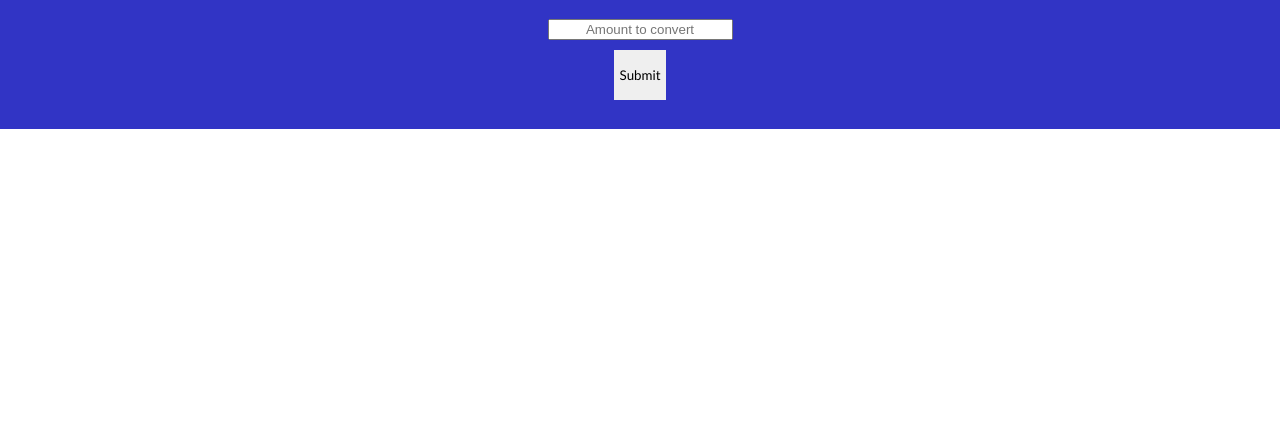
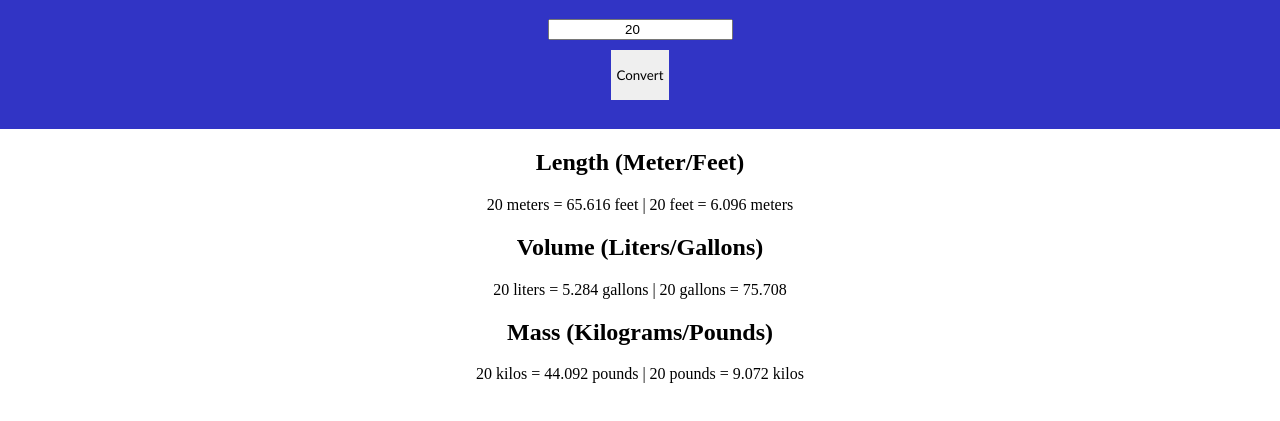
Before and after one commit to Samcraig77/Unit-Converter-project, a plain HTML site: page index.html in a window 1280 px wide. Shown: the part 71-492 px from the top of the page. Drawn offline with Linux system fonts and the light colour scheme.

Commit message:
Index.html file V1.0

```diff
--- a/index.html
+++ b/index.html
@@ -4,16 +4,32 @@
     <meta charset="UTF-8">
     <meta name="viewport" content="width=device-width, initial-scale=1.0">
     <link rel="stylesheet" href="styles.css">
-    <title>Unit Converter</title>
+    <title>Unit Conversion</title>
 </head>
 <body>
     <div id="hero-section">
         <h1 id="title">Metric/Imperial Unit Converter</h1>
-       <div id="button-area">
-            <input id="amount" placeholder="Amount to convert">
-            <button type="button" id="submit-btn">Submit</button>
-       </div>
+        <div id="button-area">
+           <input  type="number" id="amount" value="20" min="1">
+        </div>
+        <button type="button" id="submit-btn">Convert</button>
     </div>
-    <script src="script.js"></script>
+    <div id="conversion-area">
+        <div id="length-div" class="conversion-type">
+                <h2>Length (Meter/Feet)</h2>
+                <p><span class="initial">20</span> meters = <span class="feet">65.616</span> feet | <span class="initial">20</span> feet = 6.096 meters</p>
+        </div>
+        <div id="volume-div" class="conversion-type">
+            <h2>Volume (Liters/Gallons)</h2>
+            <p><span class="initial">20</span> liters = <span class="gallons">5.284</span> gallons | <span class="initial">20</span> gallons = <span id="liters">75.708</span></p>
+        </div>
+        <div id="mass-div" class="conversion-type">
+            <h2>Mass (Kilograms/Pounds)</h2>
+            <p><span class="initial">20</span> kilos = <span class="pounds">44.092</span> pounds | <span class="initial">20</span> pounds = <span id="kilos">9.072</span> kilos</p>
+        </div>
+
+        </div>
+    </div>
+    <script type="module" src="script.js"></script>
 </body>
 </html>
```
